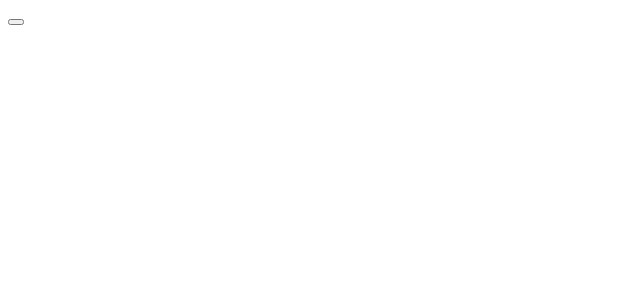
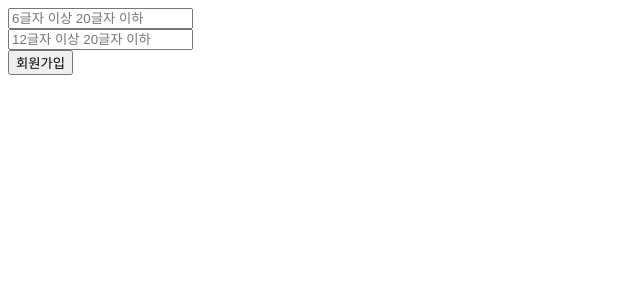
Before and after one commit to Sweet-Pumpkin/practice-create-react-app, a React (Create React App) app: page / in a window 1280 px wide. Shown: the top 300 px of the page, without its empty margins (0-640 px from the left). Built offline with nearby package versions, Linux system fonts and the light colour scheme.

Commit message:
feat: Megabyte School React 강의 20220520-01

```diff
--- a/src/index.jsx
+++ b/src/index.jsx
@@ -1,5 +1,6 @@
 import React from 'react';
 import ReactDOM from 'react-dom/client';
+import Practice from './practice/220520/Practice10';
 
 // import Mocking from './practice/220518/Mocking';
 // import Counter from './features/counter/Counter';
@@ -7,8 +8,6 @@ import ReactDOM from 'react-dom/client';
 
 // import { Provider } from 'react-redux';
 // import store from './store/store';
-
-import Practice08 from './practice/220518/Practice08';
 
 // Start the mocking conditionally.
 if (process.env.NODE_ENV === 'development') {
@@ -24,5 +23,5 @@ root.render(
   //   <br />
   //   <Counter2 />
   // </Provider>
-  <Practice08 />
+  <Practice />
 )
--- /dev/null
+++ b/src/practice/220520/Practice10.jsx
@@ -0,0 +1,61 @@
+import React, { useState, useRef, useEffect } from 'react'
+
+export default function Practice10() {
+  const [id, setId] = useState("");
+  const [password, setPassword] = useState("");
+
+  let idValue = useRef(null);
+  let passwordValue = useRef(null);
+
+  const handleClick = () => {
+    if (id.length > 5 && id.length < 21 && password.length > 5 && password.length < 21) {
+      alert('회원가입 성공!');
+    } else if (id.length < 5 && id.length > 21 && password.length > 5 && password.length < 21) {
+      return alert("유효하지 않은 id입니다.")
+    } else if (id.length > 5 && id.length < 21 && password.length < 5 && password.length > 21) {
+      return alert("유효하지 않은 password입니다.")
+    } else {
+      return alert("유효하지 않은 id와 password입니다.")
+    }
+  };
+
+  useEffect(() => {
+    if (id === "") {
+      idValue.current.innerText = "";
+    } else if (id.length > 5 && id.length < 21) {
+      idValue.current.innerText = "";
+    } else {
+      idValue.current.innerText = "유효하지 않은 id입니다."
+    }
+
+    if (password === "") {
+      passwordValue.current.innerText = "";
+    } else if (password.length > 5 && password.length < 21) {
+      passwordValue.current.innerText = "";
+    } else {
+      passwordValue.current.innerText = "유효하지 않은 password입니다."
+    }
+  });
+
+  return (
+    <div>
+      <div>
+        <input
+          type="text"
+          placeholder='6글자 이상 20글자 이하'
+          onChange={(e) => setId(e.target.value)}
+          />
+      <span ref={ idValue } style={{color: "red"}}></span>
+      </div>
+      <div>
+        <input
+        type="password"
+        placeholder='12글자 이상 20글자 이하'
+        onChange={(e) => setPassword(e.target.value)}
+        />
+        <span ref={ passwordValue } style={{color: "red"}}></span>
+      </div>
+      <button type="button" onClick={handleClick} disabled={false}>회원가입</button>
+    </div>
+  );
+}
```
Also changed, not shown: src/practice/220520/Practice09.jsx (added, +19 -0 lines).
